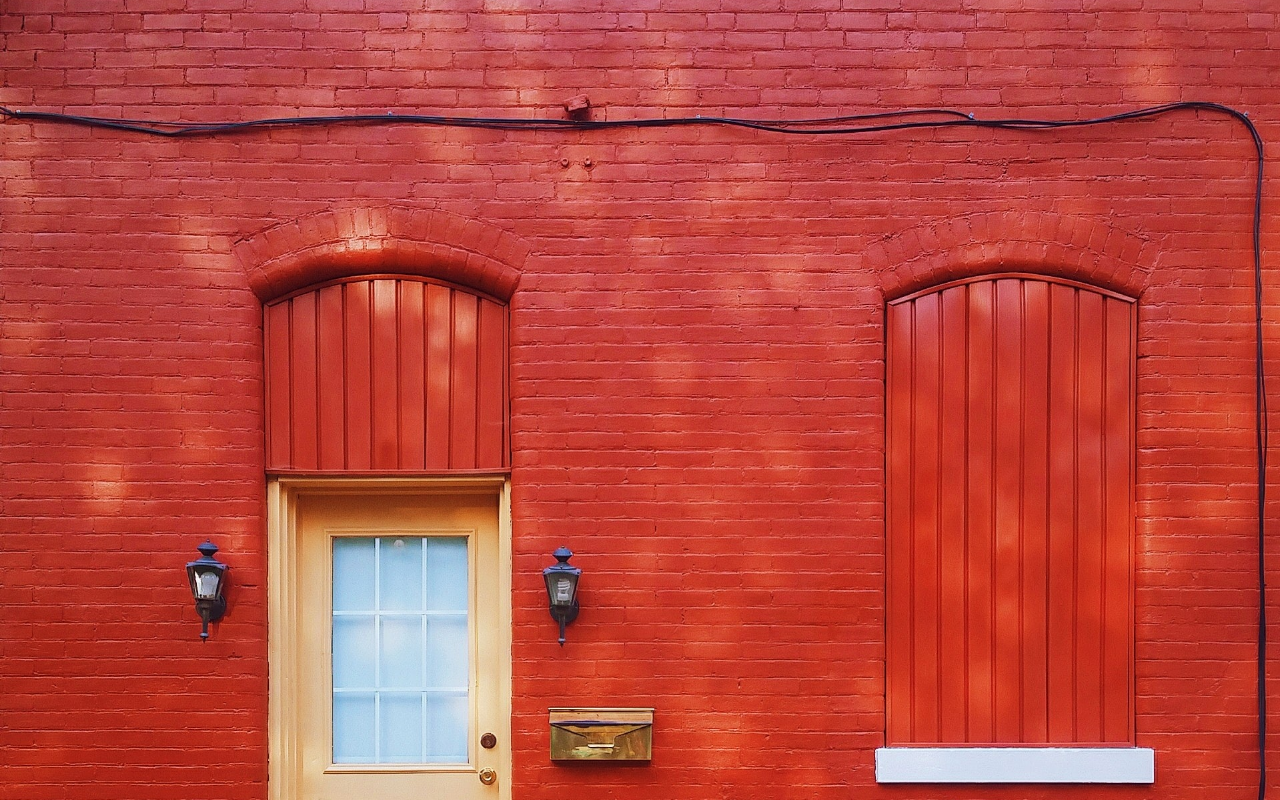
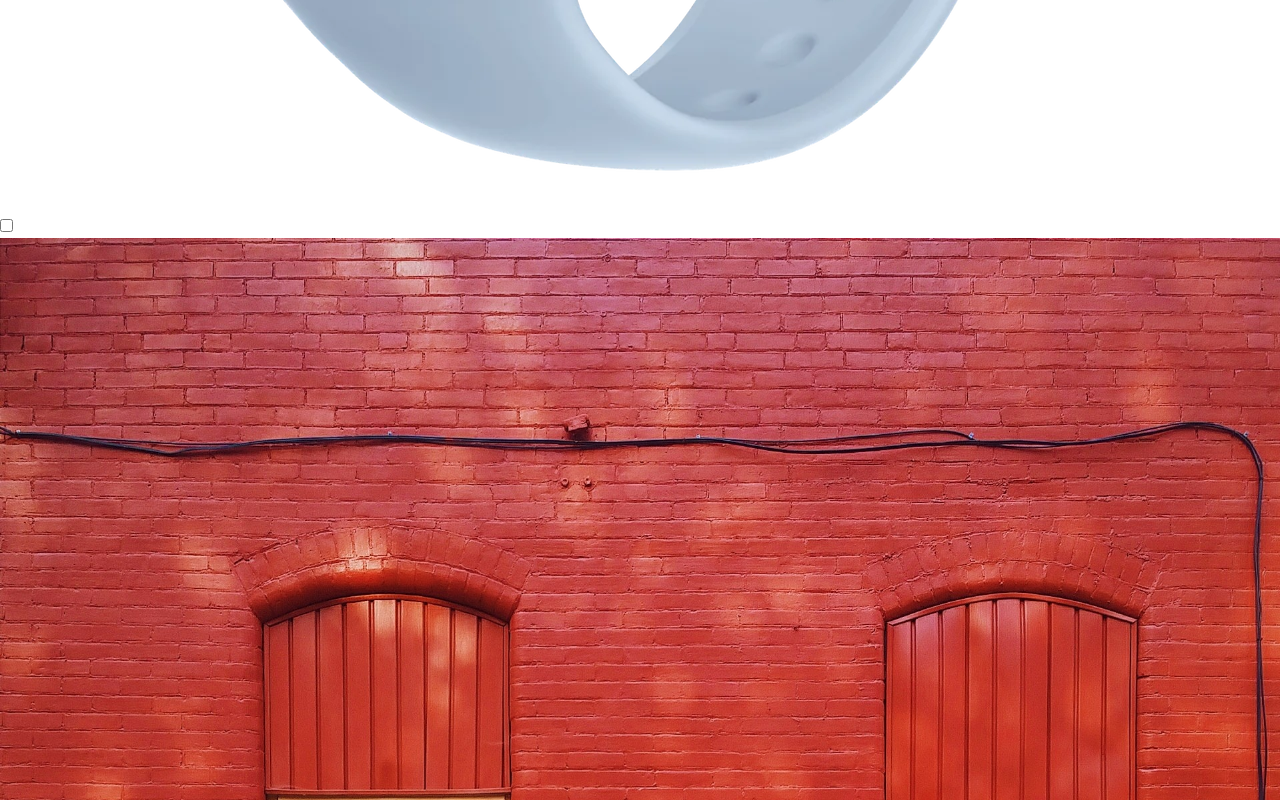
Before and after one commit to semon69/image-gallery, a React (Vite) app: page / in a window 1280 px wide. Shown: the part 10900-11700 px from the top of the page. Built offline with nearby package versions, Linux system fonts and the light colour scheme.

Commit message:
create image upload system

```diff
--- a/package.json
+++ b/package.json
@@ -14,6 +14,7 @@
     "match-sorter": "^6.3.1",
     "react": "^18.2.0",
     "react-dom": "^18.2.0",
+    "react-icons": "^4.11.0",
     "react-router-dom": "^6.17.0",
     "sort-by": "^1.2.0"
   },
--- a/src/App.jsx
+++ b/src/App.jsx
@@ -8,22 +8,62 @@ import img7 from "/images/image-7.webp"
 import img8 from "/images/image-8.webp"
 import img9 from "/images/image-9.webp"
 import img10 from "/images/image-10.jpeg"
-import img11 from "/images/image-10.jpeg"
+import img11 from "/images/image-11.jpeg"
+import { FcGallery } from 'react-icons/fc';
+import { useRef, useState } from "react"
 
 function App() {
-  const images = [img1, img2, img3, img4, img5, img6, img7, img8, img9, img10, img11]
+
+  const images = [img11, img2, img3, img4, img5, img6, img7, img8, img9, img10, img1]
+  const [allImages, setAllImages] = useState(images)
+
+  const imageRef = useRef()
+
+  const onImageChange = (event) => {
+    event.preventDefault()
+    if (event.target.files && event.target.files[0]) {
+      let img = event.target.files[0]
+      let newImg = URL.createObjectURL(img)
+      setAllImages([...allImages, newImg])
+    }
+  }
 
   return (
+
     <>
-      <div className="grid grid-cols-5">
-        {
-          images.map(img =>
-            <div key={img}>
-              <img className="w-52" src={img} alt="" />
+      <section className="max-w-7xl mx-auto my-10">
+        <h1 className="border-b-4 border-black pb-2 mb-5 text-4xl font-bold">Gallery</h1>
+        <div>
+          <div className="">
+            <div className="grid grid-cols-5 gap-5">
+              {
+                allImages.map((img, index) =>
+                  <div
+                    key={index}
+                    className={`relative hover:brightness-50  hover:cursor-pointer  hover:bg-gray-400 ${index == 0 ? "col-span-2 row-span-2" : "col-span-1 row-span-1"}`}
+                  >
+                    <img
+                      className="border-2 border-gray-400 rounded-xl w-full h-full object-cover"
+                      src={img} alt="" />
+
+                    <input className="absolute w-5 h-5 top-3 left-3" type="checkbox" name="" id="" />
+                  </div>
+
+                )
+              }
+              <div
+                onClick={() => imageRef.current.click()}
+                className="border-2 border-gray-400 rounded-xl flex flex-col justify-center items-center  hover:cursor-pointer">
+                <FcGallery className="text-4xl" />
+                <p className="font-bold text-xl">Upload Image</p>
+              </div>
             </div>
-            )
-        }
-      </div>
+            <div className='hidden'>
+              <input type="file" name="myImage" id="" ref={imageRef} onChange={onImageChange} />
+            </div>
+          </div>
+        </div>
+      </section>
     </>
   )
 }
```
Also changed, not shown: 1 other file (tests, documents, lock files or other folders).
